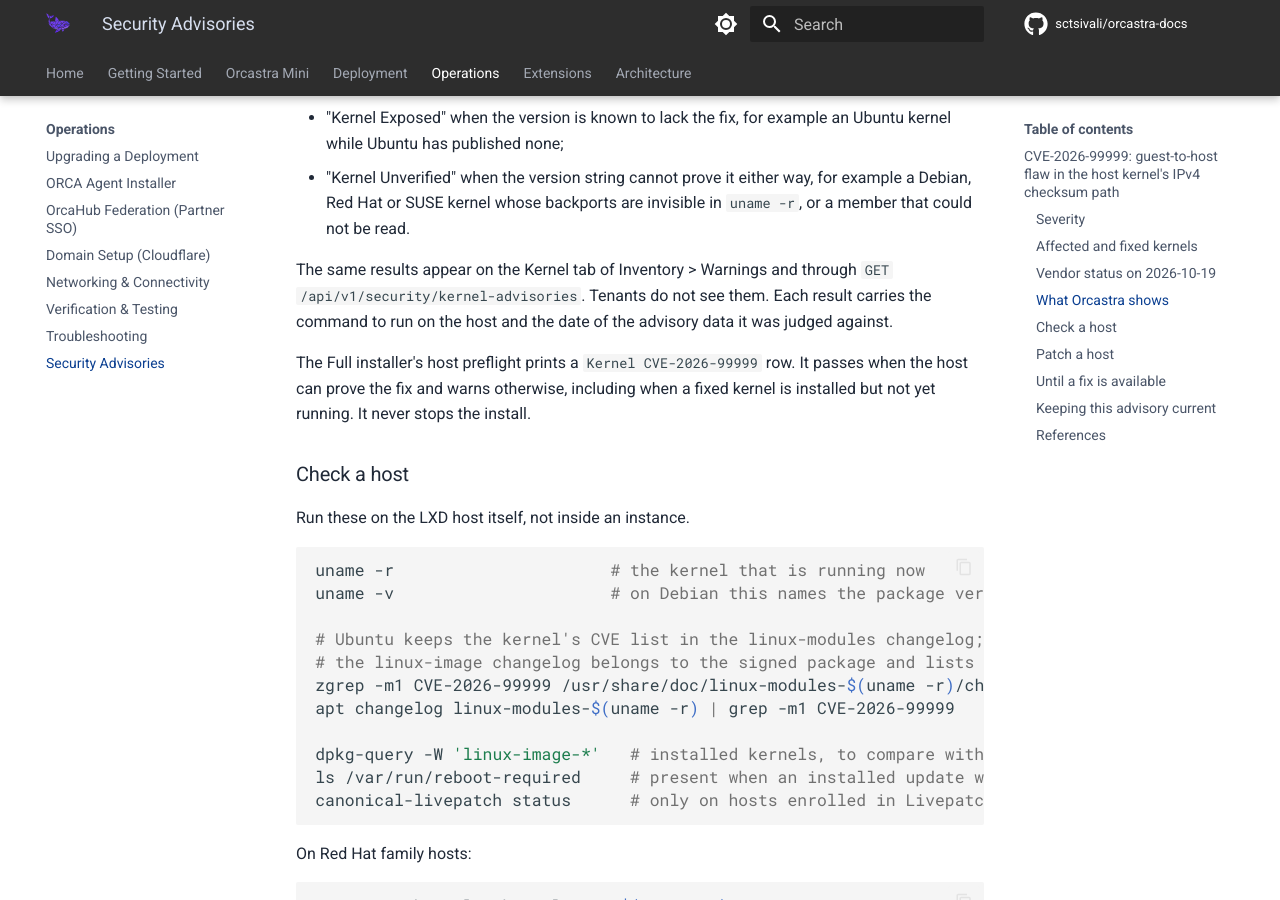
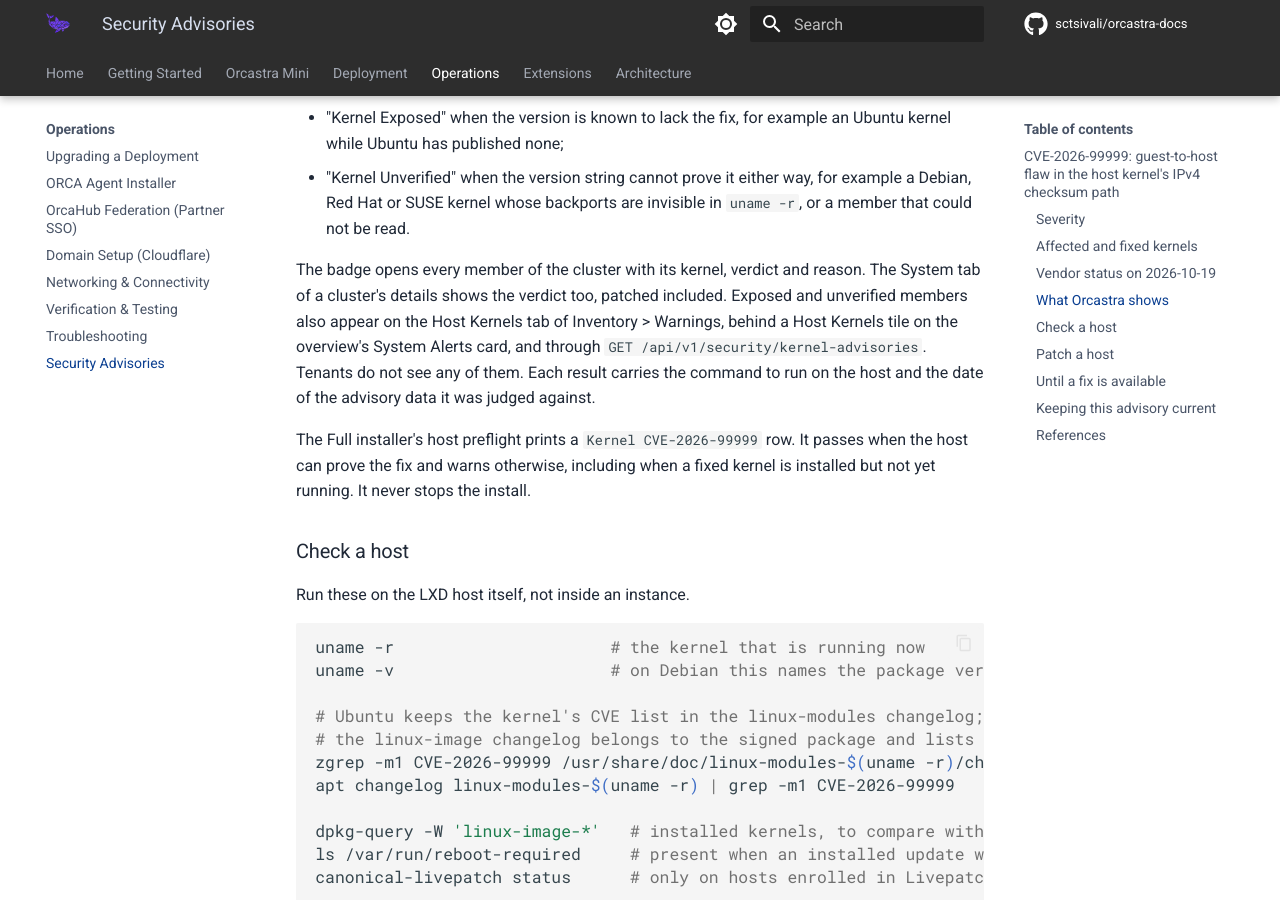
Before and after one commit to sctsivali/orcastra-docs, an MkDocs documentation site: the page built from docs/operations/security-advisories.md, in a window 1280 px wide and 900 px high, scrolled down 2459 px. Built offline with MkDocs 1.6.1 and Material for MkDocs 9.7.7, drawn with Linux system fonts in a browser that asks for light colours; comment, search, counter and statistics services are not loaded; the version menu is left out.

Commit message:
docs(operations): name the dashboard surfaces the kernel advisory uses
The advisory called the Warnings tab "Kernel"; it ships as Host Kernels,
with a matching tile on the overview's System Alerts card. Also note that
the badge lists every member and that a cluster's System tab shows the
verdict, patched included.

```diff
--- a/docs/operations/security-advisories.md
+++ b/docs/operations/security-advisories.md
@@ -82,9 +82,12 @@ for Partners and Admins:
   Debian, Red Hat or SUSE kernel whose backports are invisible in `uname -r`, or a member that
   could not be read.
 
-The same results appear on the Kernel tab of Inventory > Warnings and through
-`GET /api/v1/security/kernel-advisories`. Tenants do not see them. Each result carries the
-command to run on the host and the date of the advisory data it was judged against.
+The badge opens every member of the cluster with its kernel, verdict and reason. The System tab
+of a cluster's details shows the verdict too, patched included. Exposed and unverified members
+also appear on the Host Kernels tab of Inventory > Warnings, behind a Host Kernels tile on the
+overview's System Alerts card, and through `GET /api/v1/security/kernel-advisories`. Tenants do
+not see any of them. Each result carries the command to run on the host and the date of the
+advisory data it was judged against.
 
 The Full installer's host preflight prints a `Kernel CVE-2026-99999` row. It passes when the
 host can prove the fix and warns otherwise, including when a fixed kernel is installed but not
```
